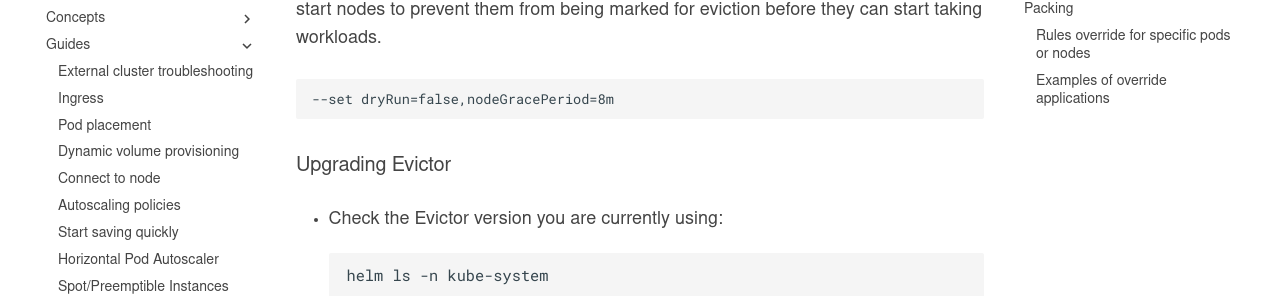
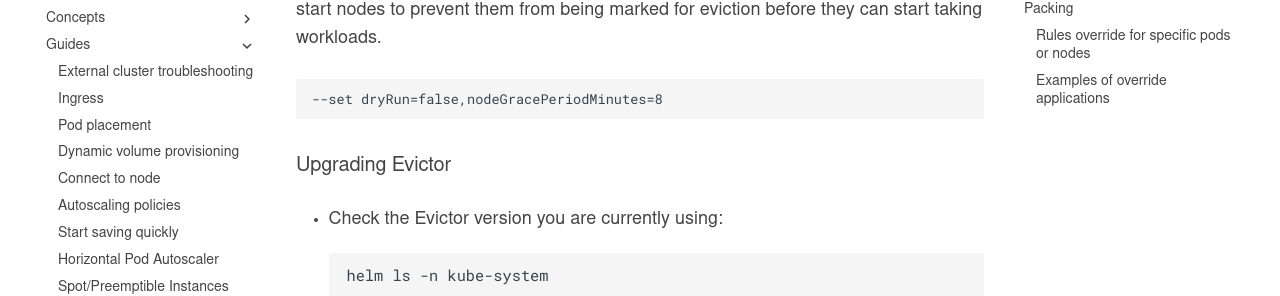
Before and after one commit to castai/docs, an MkDocs documentation site: the page built from docs/guides/evictor.md, in a window 1280 px wide and 900 px high, scrolled down 763 px. Shown: the part 170-466 px from the top of the window. Built offline with MkDocs 1.6.1 and Material for MkDocs 9.7.7, drawn with Linux system fonts in a browser that asks for light colours; some web fonts are replaced.

Commit message:
update doc for new setting

````diff
--- a/docs/guides/evictor.md
+++ b/docs/guides/evictor.md
@@ -30,7 +30,7 @@ In order for evictor to run in scoped mode (only removing nodes created by CAST
 Evictor by default will only impact nodes older than 5 minutes, if you wish to change the grace period before a node can be considered for eviction set the nodeGracePeriod parameter to the desired time in minutes. This is useful for slow to start nodes to prevent them from being marked for eviction before they can start taking workloads.
 
 ```
---set dryRun=false,nodeGracePeriod=8m
+--set dryRun=false,nodeGracePeriodMinutes=8
 ```
 
 ### Upgrading Evictor
````
